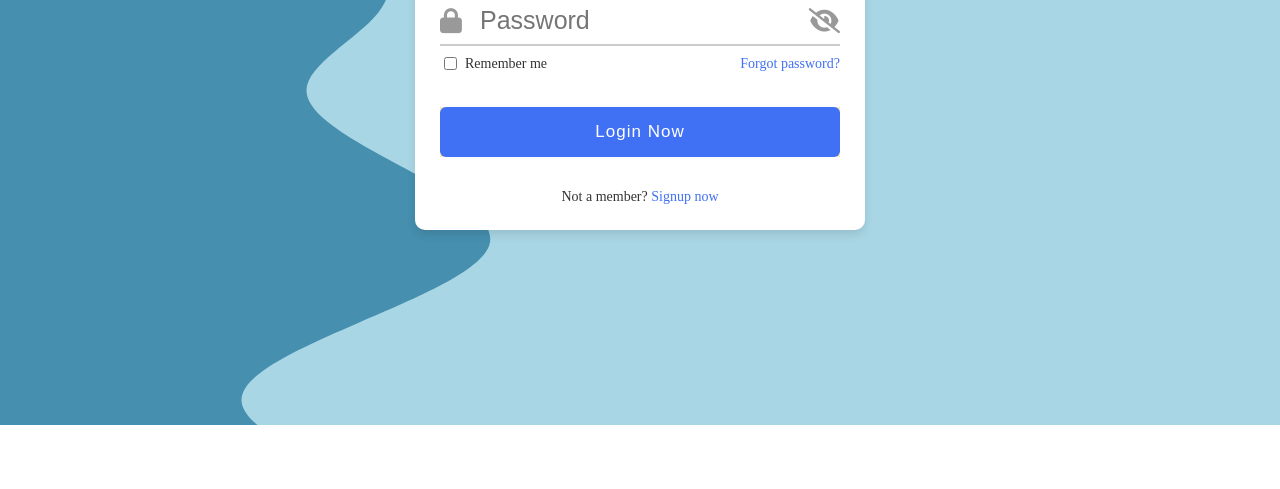
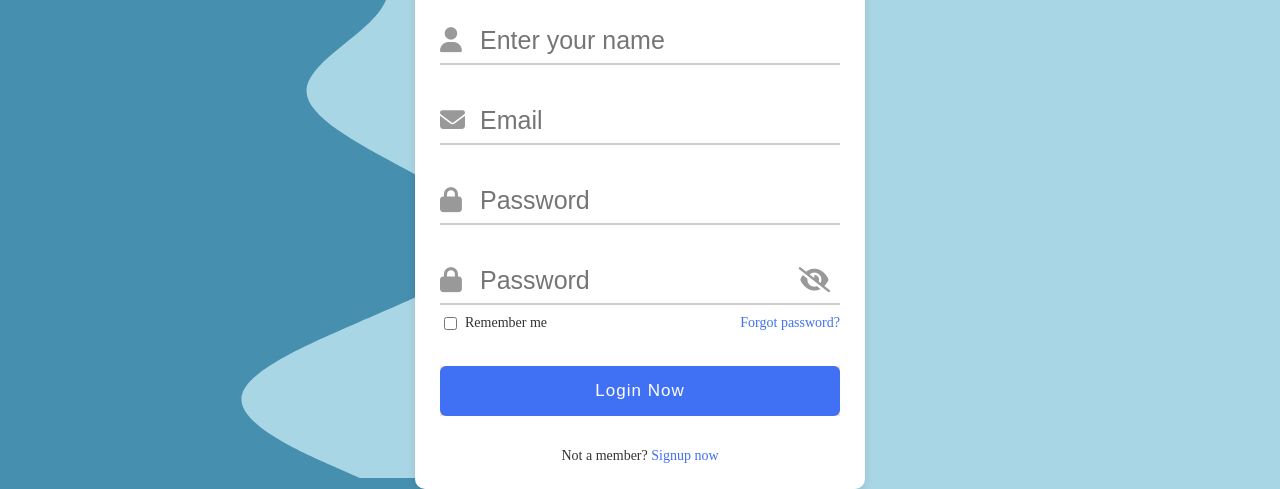
Before and after one commit to Asp0leczny/Sign-In-And-Up, a plain HTML site: page index.html in a window 1280 px wide. Shown: the part 375-864 px from the top of the page. Before the commit the page ends 800 px from the top, so only its background shows below. Drawn offline with Linux system fonts and the light colour scheme.

Commit message:
getting easy signup form

```diff
--- a/index.html
+++ b/index.html
@@ -8,12 +8,13 @@
     <link rel="stylesheet" href="style.css">
     <!-- Icons  -->
     <script src="https://kit.fontawesome.com/9f1d9d4797.js" crossorigin="anonymous"></script>
-
     <title>sign in and sign up</title>
 </head>
 <body>
     <div class="container">
         <div class="forms">
+            <!-- LOGIN FORM  -->
+
             <div class="form login">
                 <span class="title">Login</span>
                 <form action="#">
@@ -24,28 +25,67 @@
                     <div class="row">
                         <input type="password" name="password" id="password" placeholder="Password" required>
                         <i class="fa-sharp fa-solid fa-lock icon"></i>
-                        <i class="fa-sharp fa-solid fa-eye-slash pass" ></i>
+                        <i class="fa-sharp fa-solid fa-eye-slash pass"></i>
                     </div>
                     <div class="checkbox-text">
                         <div class="checkbox-content">
                             <input type="checkbox" name="logcheck" id="logcheck">
                             <label for="logcheck" class="text">Remember me</label>
                         </div>
-                    <a href="#" class="text"> Forgot password?</a>
+                        <a href="#" class="text"> Forgot password?</a>
                     </div>
                     <div class="row button">
-                        <input type="button"  value="Login Now">
+                        <input type="button" value="Login Now">
                     </div>
                 </form>
-
                 <div class="login-signup">
                     <span class="text">Not a member?
                         <a href="#" class="text signup-text">Signup now</a>
                     </span>
-
                 </div>
             </div>
-         </div>
+
+            <!-- REGISTRATION FORM -->
+
+            <div class="form registration">
+                <span class="title">Registration</span>
+                <form action="#">
+                    <div class="row">
+                        <input type="text"  placeholder="Enter your name" required>
+                        <i class="fa-sharp fa-solid fa-user icon"></i>
+                    </div>
+                    <div class="row">
+                        <input type="text" name="email" id="email" placeholder="Email" required>
+                        <i class="fa-sharp fa-solid fa-envelope icon"></i>
+                    </div>
+                    <div class="row">
+                        <input type="password" name="password" id="password" placeholder="Password" required>
+                        <i class="fa-sharp fa-solid fa-lock icon"></i>
+                    </div>
+                    <div class="row">
+                        <input type="password" name="password" id="password" placeholder="Password" required>
+                        <i class="fa-sharp fa-solid fa-lock icon"></i>
+                        <i class="fa-sharp fa-solid fa-eye-slash pass"></i>
+                    </div>
+                    <div class="checkbox-text">
+                    <div class="checkbox-content">
+                            <input type="checkbox" name="logcheck" id="logcheck">
+                            <label for="logcheck" class="text">Remember me</label>
+                        </div>
+                        <a href="#" class="text"> Forgot password?</a>
+                    </div>
+                    <div class="row button">
+                        <input type="button" value="Login Now">
+                    </div>
+                </form>
+                <div class="login-signup">
+                    <span class="text">Not a member?
+                        <a href="#" class="text signup-text">Signup now</a>
+                    </span>
+                </div>
+            </div>
+
+        </div>
     </div>
 </body>
 </html>
--- a/style.css
+++ b/style.css
@@ -85,6 +85,8 @@ body{
 
 .row i.pass{
     right: 0;
+    padding: 10px;
+    cursor: pointer;
 }
 
 .forms .checkbox-text{
```
